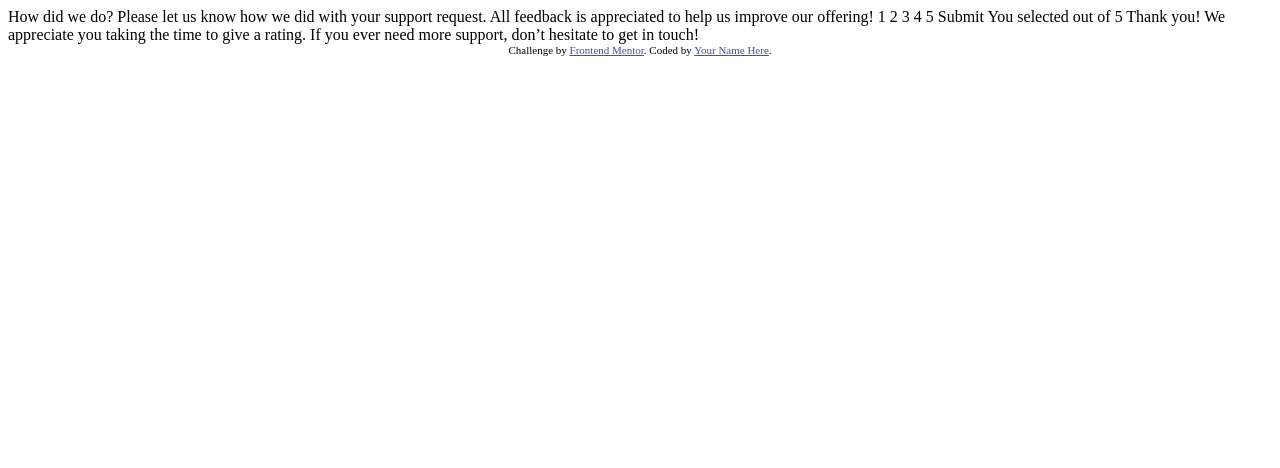
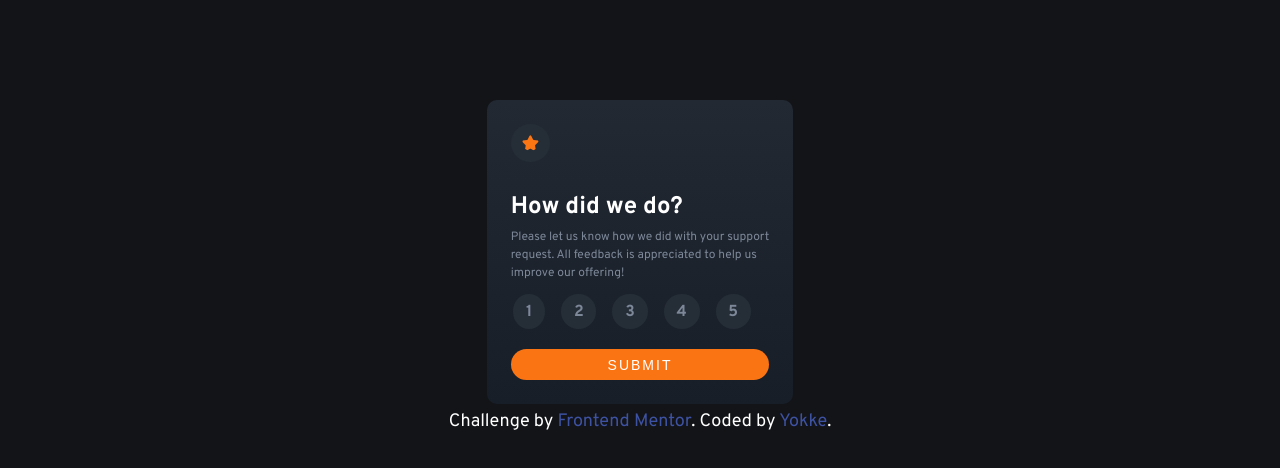
Before and after one commit to Jexinte/Frontend_Mentor_Challenges_Interactive_Rating_Component_Main, a plain HTML site: page index.html in a window 1280 px wide. Drawn offline with Linux system fonts and the light colour scheme.

Commit message:
Design with function have been added

```diff
--- /dev/null
+++ b/css/main.css
@@ -0,0 +1,131 @@
+/* Overpass Regular 400  */
+@import url('https://fonts.googleapis.com/css2?family=Overpass&display=swap');
+
+/* Overpass Bold 700  */
+@import url('https://fonts.googleapis.com/css2?family=Overpass:wght@700&display=swap');
+
+
+:root {
+--orange : hsl(25, 97%, 53%);
+--white: hsl(0, 0%, 100%);
+--mediumGrey:hsl(216, 12%, 54%);
+--darkBlue:hsl(213, 19%, 18%);
+--veryDarkBlue:hsl(216, 12%, 8%);
+--fSize15:15px;
+--Overpass: 'Overpass';
+--400 : 400;
+--700 : 700;
+}
+
+
+body {
+background-color: var(--veryDarkBlue);
+font-family: var(--Overpass);
+}
+
+a {
+text-decoration: none;
+}
+
+
+.container {
+display: flex;
+justify-content: center;
+align-items: center;
+min-height: 50vh;
+}
+
+.rating {
+border-radius: 10px;
+padding:1.5em;
+background-image:linear-gradient(#222933,#171E28);
+margin-top: 5.5em;
+
+}
+
+.logo {
+border-radius: 50%;
+background-color: var(--darkBlue);
+padding:.7em;
+}
+
+h1 {
+color:var(--white);
+font-size: 1.5em;
+font-weight: 700;
+margin-bottom: -6px;
+}
+
+p {
+color: var(--mediumGrey);
+font-size: 12px;
+line-height: 1.5em;
+}
+
+.numbers {
+display: flex;
+justify-content: center;
+}
+
+label {
+background-color: var(--darkBlue);
+margin-right: 1em;
+border-radius: 50%;
+position: relative;
+padding:.5em .8em .4em;
+color:var(--mediumGrey);
+font-weight: 700;
+cursor:pointer;
+}
+
+.number4:active{
+background-color:var(--mediumGrey);
+color:var(--white);
+}
+
+.number5:active{
+background-color:var(--orange);
+color:var(--white);
+}
+input[type="radio"] {
+position: absolute;
+visibility: hidden;
+}
+
+input[type="submit"] {
+
+color:var(--white);
+background-color: var(--orange);
+border-radius: 30px;
+width: 100%;
+text-align: center;
+text-transform: uppercase;
+font-weight: 400;
+padding-top: .6em;
+padding-bottom: .5em;
+font-size: 14px;
+letter-spacing: 2px;
+border:0;
+cursor: pointer;
+}
+
+input[type="submit"]:active {
+background-color:var(--white);
+color:var(--orange);
+}
+.attribution {
+font-size: 18px;
+text-align: center;
+color:var(--white);
+margin-top: .1em;
+}
+.attribution a {
+color: hsl(228, 45%, 44%);
+}
+
+@media screen and (max-width:992px){
+h1 + p {
+font-size: 11px;
+}
+
+}
--- /dev/null
+++ b/css/thanks.css
@@ -0,0 +1,85 @@
+/* Overpass Regular 400  */
+@import url('https://fonts.googleapis.com/css2?family=Overpass&display=swap');
+
+/* Overpass Bold 700  */
+@import url('https://fonts.googleapis.com/css2?family=Overpass:wght@700&display=swap');
+
+
+:root {
+--orange : hsl(25, 97%, 53%);
+--white: hsl(0, 0%, 100%);
+--mediumGrey:hsl(216, 12%, 54%);
+--darkBlue:hsl(213, 19%, 18%);
+--veryDarkBlue:hsl(216, 12%, 8%);
+--fSize15:15px;
+--Overpass: 'Overpass';
+--400 : 400;
+--700 : 700;
+}
+
+
+body {
+background-color: var(--veryDarkBlue);
+font-family: var(--Overpass);
+}
+
+a {
+text-decoration: none;
+}
+
+
+.container {
+display: flex;
+justify-content: center;
+align-items: center;
+min-height: 50vh;
+}
+
+.rating {
+border-radius: 10px;
+padding:1.5em;
+background-image:linear-gradient(#222933,#171E28);
+display:flex;
+flex-direction: column;
+align-items: center;
+}
+
+.selectedNumber {
+margin-top: 19px;
+font-size: 14px;
+color:var(--orange);
+background-color: hsl(213, 19%, 18%);
+border-radius: 20px;
+padding:.6em .8em;
+}
+
+.thanks {
+color:var(--white);
+font-size: 1.8em;
+font-weight: var(--700);
+margin-bottom: -2px;
+}
+
+.moreThanks {
+font-size:12px;
+color:var(--mediumGrey);
+font-weight: var(--400);
+line-height: 1.6em;
+text-align: center;
+}
+
+.attribution {
+font-size: 18px;
+text-align: center;
+color:var(--white);
+margin-top: .1em;
+}
+.attribution a {
+     color: hsl(228, 45%, 44%);
+}
+
+@media screen and (max-width:992px) {
+     .thanks {
+          margin-top: 7.8px;
+     }
+}
--- a/index.html
+++ b/index.html
@@ -2,48 +2,75 @@
 <html lang="en">
 <head>
   <meta charset="UTF-8">
-  <meta name="viewport" content="width=device-width, initial-scale=1.0"> <!-- displays site properly based on user's device -->
+  <meta name="viewport" content="width=device-width, initial-scale=1.0">
+  <link rel="icon" type="image/png" sizes="32x32" href="./images/favicon-32x32.png">
+  <link rel="stylesheet" href="./css/main.css">
+  <title>Frontend Mentor | Interactive rating component - Yokke</title>
 
-  <link rel="icon" type="image/png" sizes="32x32" href="./images/favicon-32x32.png">
 
-  <title>Frontend Mentor | Interactive rating component</title>
 
-  <!-- Feel free to remove these styles or customise in your own stylesheet 👍 -->
-  <style>
-    .attribution { font-size: 11px; text-align: center; }
-    .attribution a { color: hsl(228, 45%, 44%); }
-  </style>
 </head>
 <body>
+<main>
 
-  <!-- Rating state start -->
+  <section class="container">
 
-  How did we do?
+      <!-- Rating state start -->
+      <!-- Un test sera effectué pour voir si le remplacement des input radio est valable par des liens de manière à pouvoir utiliser le focus et ainsi
+      garantir la fonctionnalité du projet -->
+    <article class="rating">
 
-  Please let us know how we did with your support request. All feedback is appreciated
-  to help us improve our offering!
+          <img class="logo" src="./images/icon-star.svg" alt="">
 
-  1 2 3 4 5
+          <h1>How did we do?</h1>
+          <p>Please let us know how we did with your support <br> request. All feedback is appreciated
+            to help us <br> improve our offering!</p>
 
-  Submit
+          <form action="thanks.html?number" method="get">
+            <article class="numbers">
 
-  <!-- Rating state end -->
+              <label class="number1Selected" for="number1">1</label>
+              <input type="radio" name="numbersT"  id="number1" value="1">
 
-  <!-- Thank you state start -->
+              <label class="number2Selected"  for="number2">
+                <input type="radio" name="numbersT" id="number2" value="2">
+                2
+              </label>
 
-  You selected <!-- Add rating here --> out of 5
+              <label class="number3Selected" for="number3">
+                <input type="radio" name="numbersT" id="number3" value="3">
+                3
+              </label>
 
-  Thank you!
+              <label class="number4Selected" for="number4">
+                <input type="radio" name="numbersT" id="number4" value="4">
+                4
+              </label>
 
-  We appreciate you taking the time to give a rating. If you ever need more support,
-  don’t hesitate to get in touch!
+              <label class="number5Selected" for="number5">
+                <input type="radio" name="numbersT" id="number5" value="5">
+                5
+              </label>
 
-  <!-- Thank you state end -->
+          </article>
+          <br>
+
+          <input type="submit" value="Submit">
+        </form>
+
+        <!-- Rating state end -->
+    </article>
+  </section>
 
 
   <div class="attribution">
     Challenge by <a href="https://www.frontendmentor.io?ref=challenge" target="_blank">Frontend Mentor</a>.
-    Coded by <a href="#">Your Name Here</a>.
+    Coded by <a href="#">Yokke</a>.
   </div>
+</main>
+
+
+
+<script src="./js/checkTheRightNumber.js"></script>
 </body>
 </html>
--- /dev/null
+++ b/js/checkTheRightNumber.js
@@ -0,0 +1,54 @@
+const formulaire = document.querySelector('form');
+
+formulaire.addEventListener('submit',(e) => {
+    e.preventDefault()
+    const rating1 = document.getElementById('number1');
+    const rating2 = document.getElementById('number2');
+    const rating3 = document.getElementById('number3');
+    const rating4 = document.getElementById('number4');
+    const rating5 = document.getElementById('number5');
+    const number1State = document.querySelector('.number1Selected')
+    const number2State = document.querySelector('.number2Selected')
+    const number3State = document.querySelector('.number3Selected')
+    const number4State = document.querySelector('.number4Selected')
+    const number5State = document.querySelector('.number5Selected');
+
+    if(rating1.checked){
+        number1State.style.backgroundColor = "hsl(216, 12%, 54%)"
+        number1State.style.color ="white"
+        alert(`The selected number is ${rating1.value}`)
+        window.location.href=`thanks.html?number=${rating1.value}`
+    }
+
+
+    else if(rating2.checked){
+        number2State.style.backgroundColor = "hsl(216, 12%, 54%)"
+        number2State.style.color ="white"
+        alert(`The selected number is ${rating2.value}`)
+        window.location.href=`thanks.html?number=${rating2.value}`
+    }
+
+
+    else if(rating3.checked){
+        number3State.style.backgroundColor = "hsl(216, 12%, 54%)"
+        number3State.style.color ="white"
+        alert(`The selected number is ${rating3.value}`)
+        window.location.href=`thanks.html?number=${rating3.value}`
+    }
+
+    else if(rating4.checked){
+        number4State.style.backgroundColor = "hsl(216, 12%, 54%)"
+        number4State.style.color ="white"
+        alert(`The selected number is ${rating4.value}`)
+        window.location.href=`thanks.html?number=${rating4.value}`
+    }
+    else if(rating5.checked){
+        number5State.style.backgroundColor = "hsl(25, 97%, 53%)"
+        number5State.style.color ="white"
+        alert(`The selected number is ${rating5.value}`)
+        window.location.href=`thanks.html?number=${rating5.value}`
+    }
+    else
+        console.log('Error 404')
+
+})
--- /dev/null
+++ b/js/getTheRightNumber.js
@@ -0,0 +1,5 @@
+const numberSelected = document.querySelector('.numberSelected');
+const search = new URLSearchParams(window.location.search)
+const valueOfNumberSelectedFromHomePage = search.get('number');
+if(valueOfNumberSelectedFromHomePage)
+numberSelected.innerHTML = valueOfNumberSelectedFromHomePage;
```
Also changed, not shown: thanks.html (added, +33 -0 lines), css/style.css (deleted).
